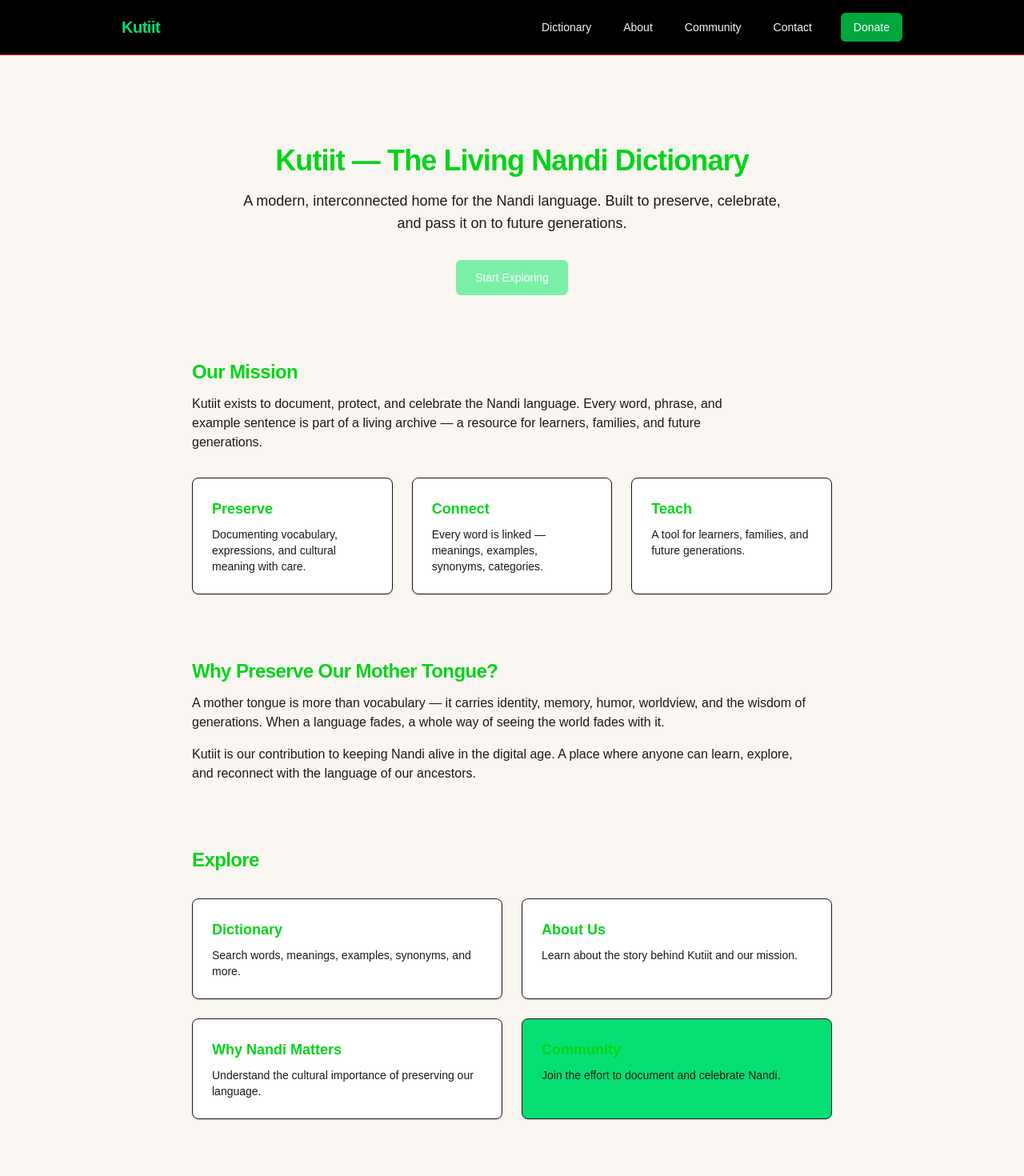
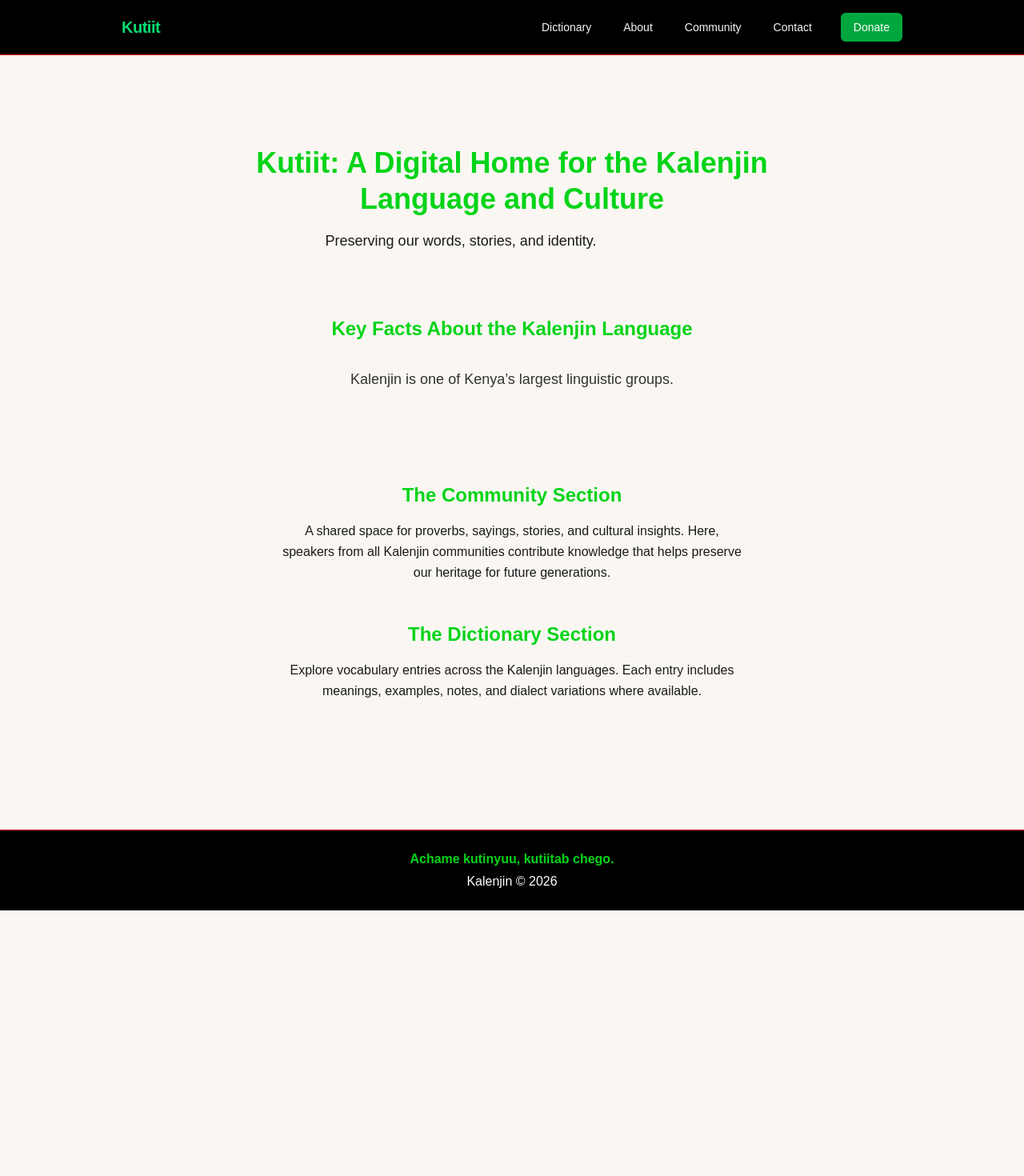
Before and after one commit to Chirchir-Dan/kutiit, a Next.js app: page / in a window 1280 px wide. Shown: the top 1470 px of the page at 80% size. After the commit the page ends 1138 px from the top, so only its background shows below. Built offline with nearby package versions, Linux system fonts and the light colour scheme.

Commit message:
Modified the landing page

```diff
--- /dev/null
+++ b/app/components/home/CommunityInvite.tsx
@@ -0,0 +1,33 @@
+export default function CommunityInvite() {
+  return (
+    <section className="text-center space-y-12">
+
+      {/* Community Section */}
+      <div className="space-y-4">
+        <h2 className="text-2xl font-semibold text-[--accent-green]">
+          The Community Section
+        </h2>
+
+        <p className="max-w-xl mx-auto text-[--foreground] leading-relaxed">
+          A shared space for proverbs, sayings, stories, and cultural insights.
+          Here, speakers from all Kalenjin communities contribute knowledge that
+          helps preserve our heritage for future generations.
+        </p>
+      </div>
+
+      {/* Dictionary Section */}
+      <div className="space-y-4">
+        <h2 className="text-2xl font-semibold text-[--accent-green]">
+          The Dictionary Section
+        </h2>
+
+        <p className="max-w-xl mx-auto text-[--foreground] leading-relaxed">
+          Explore vocabulary entries across the Kalenjin languages. Each entry
+          includes meanings, examples, notes, and dialect variations where
+          available.
+        </p>
+      </div>
+
+    </section>
+  );
+}
--- /dev/null
+++ b/app/components/home/FactsCarousel.tsx
@@ -0,0 +1,49 @@
+"use client";
+
+import { useEffect, useState } from "react";
+
+const facts = [
+  "The Kalenjin communities number over 6.3 million people (2019 Census).",
+  "Kalenjin is one of Kenya’s largest linguistic groups.",
+  "The Kalenjin cluster includes Nandi, Kipsigis, Tugen, Keiyo, Marakwet, Pokot, Sabaot, and Terik.",
+  "Some dialects, such as Terik, have very few speakers left.",
+  "Urbanization is causing a decline in daily use among younger generations.",
+];
+
+export default function KeyFactsCarousel() {
+  const [index, setIndex] = useState(0);
+  const [fade, setFade] = useState(true);
+
+  useEffect(() => {
+    const interval = setInterval(() => {
+      setFade(false);
+
+      setTimeout(() => {
+        setIndex((prev) => (prev + 1) % facts.length);
+        setFade(true);
+      }, 400); // fade-out duration
+    }, 5000); // calm rotation
+
+    return () => clearInterval(interval);
+  }, []);
+
+  return (
+    <section className="relative text-center">
+      <h2 className="text-2xl font-semibold text-[--accent-green] " >
+        Key Facts About the Kalenjin Language
+      </h2>
+
+      <div className="relative h-24 flex items-center justify-center">
+        <p
+          className={`
+            text-[--foreground] text-lg max-w-2xl leading-relaxed text-center
+            transition-opacity duration-500
+            ${fade ? "opacity-100" : "opacity-0"}
+          `}
+        >
+          {facts[index]}
+        </p>
+      </div>
+    </section>
+  );
+}
--- a/app/components/home/Hero.tsx
+++ b/app/components/home/Hero.tsx
@@ -1,23 +1,29 @@
+"use client";
+
+import { useEffect, useState } from "react";
+
 export default function Hero() {
+  const [visible, setVisible] = useState(false);
+
+  useEffect(() => {
+    const timer = setTimeout(() => setVisible(true), 100);
+    return () => clearTimeout(timer);
+  }, []);
+
   return (
-    <section className="text-center">
-      <h1 className="text-4xl font-bold tracking-tight">
-        Kutiit — The Living Nandi Dictionary
+    <section
+      className={`
+        mb-20 transition-all duration-700
+        ${visible ? "opacity-100 translate-y-0" : "opacity-0 translate-y-4"}
+      `}
+    >
+      <h1 className="text-3xl md:text-4xl font-bold text-[--accent-green] leading-tight">
+        Kutiit: A Digital Home for the Kalenjin Language and Culture
       </h1>
 
-      <p className="mt-4 text-lg  max-w-2xl mx-auto">
-        A modern, interconnected home for the Nandi language.
-        Built to preserve, celebrate, and pass it on to future generations.
+      <p className="mt-4 text-lg max-w-2xl text-[--foreground] ">
+        Preserving our words, stories, and identity.
       </p>
-
-      <div className="mt-8">
-        <a
-          href="/dictionary"
-          className="inline-block bg-green-300 text-white px-6 py-3 rounded-md text-sm font-medium hover:bg-gray-700 transition"
-        >
-          Start Exploring
-        </a>
-      </div>
     </section>
   );
 }
--- a/app/components/home/Mission.tsx
+++ b/app/components/home/Mission.tsx
@@ -1,36 +1,58 @@
+"use client";
+
+import { useEffect, useState } from "react";
+
 export default function Mission() {
+  const [visible, setVisible] = useState(false);
+
+  useEffect(() => {
+    const onScroll = () => {
+      const element = document.getElementById("mission-section");
+      if (!element) return;
+
+      const rect = element.getBoundingClientRect();
+      if (rect.top < window.innerHeight - 100) {
+        setVisible(true);
+      }
+    };
+
+    window.addEventListener("scroll", onScroll);
+    onScroll();
+
+    return () => window.removeEventListener("scroll", onScroll);
+  }, []);
+
   return (
-    <section className="mt-20">
-      <h2 className="text-2xl font-semibold tracking-tight">Our Mission</h2>
+    <section
+      id="mission-section"
+      className={`
+        mb-20 transition-all duration-700
+        ${visible ? "opacity-100 translate-y-0" : "opacity-0 translate-y-6"}
+      `}
+    >
+      <h2 className="text-2xl font-semibold text-[--accent-green] mb-4">
+        Our Mission
+      </h2>
 
-      <p className="mt-3   max-w-2xl">
-        Kutiit exists to document, protect, and celebrate the Nandi language.
-        Every word, phrase, and example sentence is part of a living archive —
-        a resource for learners, families, and future generations.
-      </p>
-
-      <div className="mt-8 grid grid-cols-1 sm:grid-cols-3 gap-6">
-        <div className="p-6 border rounded-lg bg-white shadow-sm">
-          <h3 className="font-semibold text-lg">Preserve</h3>
-          <p className="mt-2 text-sm  ">
-            Documenting vocabulary, expressions, and cultural meaning with care.
-          </p>
-        </div>
-
-        <div className="p-6 border rounded-lg bg-white shadow-sm">
-          <h3 className="font-semibold text-lg">Connect</h3>
-          <p className="mt-2 text-sm  ">
-            Every word is linked — meanings, examples, synonyms, categories.
-          </p>
-        </div>
-
-        <div className="p-6 border rounded-lg bg-white shadow-sm">
-          <h3 className="font-semibold text-lg">Teach</h3>
-          <p className="mt-2 text-sm  ">
-            A tool for learners, families, and future generations.
-          </p>
-        </div>
-      </div>
+      <ul className="space-y-3 max-w-2xl">
+        {[
+          "Document Kalenjin vocabulary across all communities.",
+          "Highlight dialect variations with accuracy and respect.",
+          "Preserve cultural knowledge, proverbs, and expressions.",
+          "Support learners, researchers, and future generations.",
+          "Build a digital home where every Kalenjin speaker feels represented.",
+        ].map((item, i) => (
+          <li
+            key={i}
+            className={`
+              transition-all duration-700 delay-${i * 150}
+              ${visible ? "opacity-100 translate-x-0" : "opacity-0 translate-x-4"}
+            `}
+          >
+            • {item}
+          </li>
+        ))}
+      </ul>
     </section>
   );
 }
--- a/app/components/home/NavigationCards.tsx
+++ b/app/components/home/NavigationCards.tsx
@@ -1,48 +1,85 @@
+"use client";
+
+import { useState } from "react";
+
+const cards = [
+  {
+    title: "Explore the Dictionary",
+    description: "Browse words across all Kalenjin communities.",
+    href: "/dictionary",
+  },
+  {
+    title: "Proverbs & Wisdom",
+    description: "Discover traditional sayings and teachings.",
+    href: "/proverbs",
+  },
+  {
+    title: "Categories",
+    description: "Learn vocabulary by topic and theme.",
+    href: "/categories",
+  },
+  {
+    title: "Contribute",
+    description: "Share a word, variation, or proverb.",
+    href: "/contribute",
+  },
+];
+
 export default function NavigationCards() {
+  const [ripple, setRipple] = useState({ x: 0, y: 0, active: false });
+
+  const triggerRipple = (e: any) => {
+    const rect = e.currentTarget.getBoundingClientRect();
+    setRipple({
+      x: e.clientX - rect.left,
+      y: e.clientY - rect.top,
+      active: true,
+    });
+
+    setTimeout(() => setRipple({ x: 0, y: 0, active: false }), 500);
+  };
+
   return (
-    <section className="mt-20">
-      <h2 className="text-2xl font-semibold tracking-tight">Explore</h2>
+    <section className="mb-20">
+      <h2 className="text-2xl font-semibold text-[--accent-gold] mb-6">
+        Explore Kutiit
+      </h2>
 
-      <div className="mt-8 grid grid-cols-1 sm:grid-cols-2 gap-6">
-        <a
-          href="/dictionary"
-          className="block p-6 border rounded-lg bg-white shadow-sm hover:shadow transition"
-        >
-          <h3 className="font-semibold text-lg">Dictionary</h3>
-          <p className="mt-2 text-sm  ">
-            Search words, meanings, examples, synonyms, and more.
-          </p>
-        </a>
+      <div className="grid sm:grid-cols-2 gap-6">
+        {cards.map((card, i) => (
+          <a
+            key={i}
+            href={card.href}
+            onClick={triggerRipple}
+            className="
+              relative overflow-hidden
+              block p-6 rounded-lg border border-[--accent-green]
+              bg-black/40 backdrop-blur-sm
+              transition-all duration-300
+              hover:scale-[1.03] hover:shadow-xl hover:border-[--accent-gold]
+              active:scale-[0.98]
+            "
+          >
+            {/* Ripple */}
+            {ripple.active && (
+              <span
+                className="absolute bg-white/20 rounded-full animate-ripple"
+                style={{
+                  left: ripple.x,
+                  top: ripple.y,
+                  width: 200,
+                  height: 200,
+                  transform: "translate(-50%, -50%)",
+                }}
+              />
+            )}
 
-        <a
-          href="/about"
-          className="block p-6 border rounded-lg bg-white shadow-sm hover:shadow transition"
-        >
-          <h3 className="font-semibold text-lg">About Us</h3>
-          <p className="mt-2 text-sm  ">
-            Learn about the story behind Kutiit and our mission.
-          </p>
-        </a>
-
-        <a
-          href="/why-language-matters"
-          className="block p-6 border rounded-lg bg-white shadow-sm hover:shadow transition"
-        >
-          <h3 className="font-semibold text-lg">Why Nandi Matters</h3>
-          <p className="mt-2 text-sm  ">
-            Understand the cultural importance of preserving our language.
-          </p>
-        </a>
-
-        <a
-          href="/community"
-          className="block p-6 border rounded-lg bg-green-400 shadow-sm hover:shadow transition"
-        >
-          <h3 className="font-semibold text-lg">Community</h3>
-          <p className="mt-2 text-sm  ">
-            Join the effort to document and celebrate Nandi.
-          </p>
-        </a>
+            <h3 className="text-xl font-semibold text-[--accent-gold]">
+              {card.title}
+            </h3>
+            <p className="mt-2 text-[--foreground]">{card.description}</p>
+          </a>
+        ))}
       </div>
     </section>
   );
--- a/app/components/home/WhyPreserve.tsx
+++ b/app/components/home/WhyPreserve.tsx
@@ -1,21 +1,67 @@
+"use client";
+
+import { useEffect, useState } from "react";
+
 export default function WhyPreserve() {
+  const [visible, setVisible] = useState(false);
+
+  useEffect(() => {
+    const onScroll = () => {
+      const element = document.getElementById("why-preserve-section");
+      if (!element) return;
+
+      const rect = element.getBoundingClientRect();
+      if (rect.top < window.innerHeight - 120) {
+        setVisible(true);
+      }
+    };
+
+    window.addEventListener("scroll", onScroll);
+    onScroll();
+
+    return () => window.removeEventListener("scroll", onScroll);
+  }, []);
+
   return (
-    <section className="mt-20">
-      <h2 className="text-2xl font-semibold tracking-tight">
-        Why Preserve Our Mother Tongue?
+    <section
+      id="why-preserve-section"
+      className={`
+        mb-20 transition-all duration-700
+        ${visible ? "opacity-100 translate-y-0" : "opacity-0 translate-y-6"}
+      `}
+    >
+      <h2 className="text-2xl font-semibold text-[--accent-green] mb-6">
+        Why Preserve the Kalenjin Language?
       </h2>
 
-      <p className="mt-3   max-w-3xl">
-        A mother tongue is more than vocabulary — it carries identity,
-        memory, humor, worldview, and the wisdom of generations.
-        When a language fades, a whole way of seeing the world fades with it.
-      </p>
+      <div className="grid md:grid-cols-2 gap-8">
+        {/* LEFT BLOCK */}
+        <div
+          className={`
+            transition-all duration-700 delay-150
+            ${visible ? "opacity-100 translate-x-0" : "opacity-0 translate-x-4"}
+          `}
+        >
+          <ul className="space-y-4 text-[--foreground] leading-relaxed">
+            <li>• Language connects all Kalenjin communities.</li>
+            <li>• Our stories and wisdom live in the language.</li>
+            <li>• Many young people are losing fluency.</li>
+          </ul>
+        </div>
 
-      <p className="mt-4   max-w-3xl">
-        Kutiit is our contribution to keeping Nandi alive in the digital age.
-        A place where anyone can learn, explore, and reconnect with the
-        language of our ancestors.
-      </p>
+        {/* RIGHT BLOCK */}
+        <div
+          className={`
+            transition-all duration-700 delay-300
+            ${visible ? "opacity-100 translate-x-0" : "opacity-0 translate-x-4"}
+          `}
+        >
+          <ul className="space-y-4 text-[--foreground] leading-relaxed">
+            <li>• Some dialects are at risk.</li>
+            <li>• Future generations deserve access to our language.</li>
+          </ul>
+        </div>
+      </div>
     </section>
   );
 }
--- a/app/page.tsx
+++ b/app/page.tsx
@@ -1,17 +1,13 @@
 import Hero from "@/app/components/home/Hero";
-import Mission from "@/app/components/home/Mission";
-import WhyPreserve from "@/app/components/home/WhyPreserve";
-import NavigationCards from "@/app/components/home/NavigationCards";
+import FactsCarousel from "@/app/components/home/FactsCarousel";
+import CommunityInvite from "@/app/components/home/CommunityInvite";
 
 export default function HomePage() {
   return (
-    <main className="max-w-4xl mx-auto px-6 py-16">
+    <main className="max-w-4xl mx-auto px-6 py-16 space-y-20 text-center">
       <Hero />
-      <Mission />
-      <WhyPreserve />
-      <NavigationCards />
-
-
+      <FactsCarousel />
+      <CommunityInvite />
     </main>
   );
 }
```
